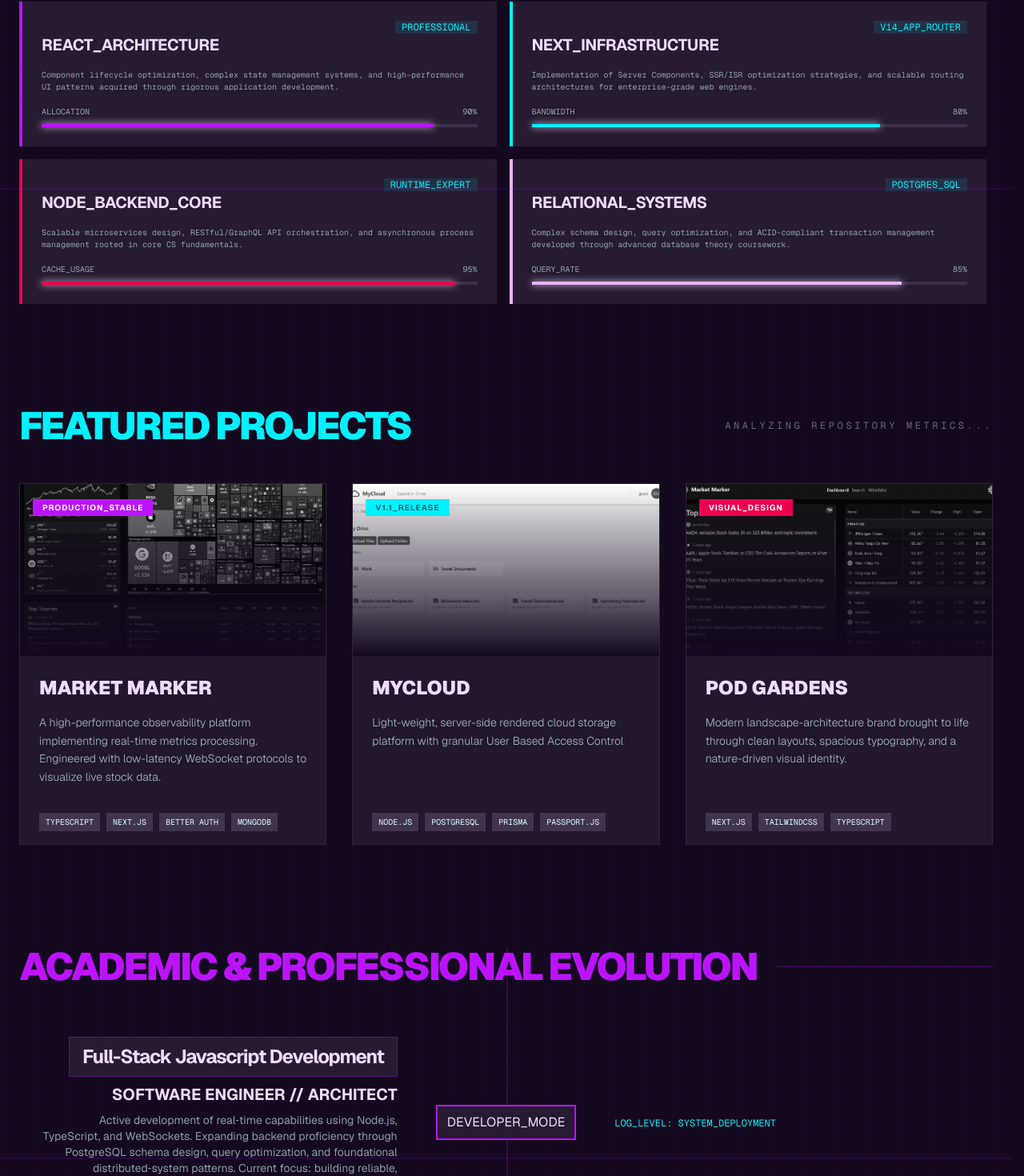
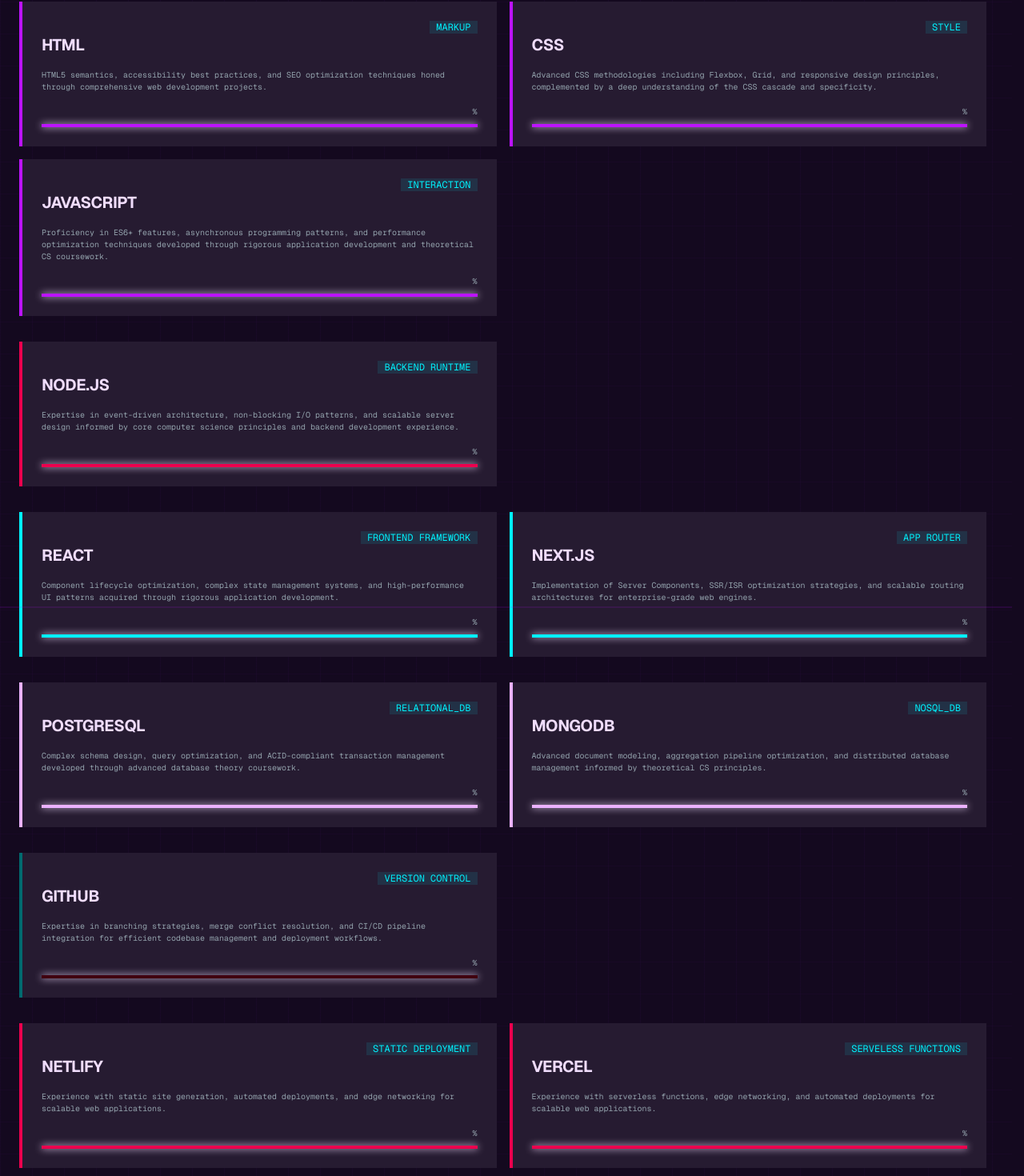
Before and after one commit to blitheryjibits/portfolio, a Next.js app: page / in a window 1280 px wide. Shown: the part 838-2308 px from the top of the page at 80% size. Built offline with nearby package versions, Linux system fonts and the light colour scheme.

Commit message:
UI: added skill cards to show the full range of my current tech stack

```diff
--- a/components/skills/SkillsSection.tsx
+++ b/components/skills/SkillsSection.tsx
@@ -17,43 +17,118 @@
 
       <div className="flex flex-col md:flex-row flex-wrap gap-4">
         <SkillCard
-          title="REACT_ARCHITECTURE"
-          tag="PROFESSIONAL"
-          description="Component lifecycle optimization, complex state management systems, and high-performance UI patterns acquired through rigorous application development."
-          metricLabel="ALLOCATION"
-          metricValue={90}
+          title="HTML"
+          tag="MARKUP"
+          description="HTML5 semantics, accessibility best practices, and SEO optimization techniques honed through comprehensive web development projects."
           borderColor="border-primary-container"
           barColor="bg-primary-container"
         />
-
         <SkillCard
-          title="NEXT_INFRASTRUCTURE"
-          tag="V14_APP_ROUTER"
-          description="Implementation of Server Components, SSR/ISR optimization strategies, and scalable routing architectures for enterprise-grade web engines."
-          metricLabel="BANDWIDTH"
-          metricValue={80}
+          title="CSS"
+          tag="STYLE"
+          description="Advanced CSS methodologies including Flexbox, Grid, and responsive design principles, complemented by a deep understanding of the CSS cascade and specificity."
+          borderColor="border-primary-container"
+          barColor="bg-primary-container"
+        />
+        <SkillCard
+          title="jAVASCRIPT"
+          tag="INTERACTION"
+          description="Proficiency in ES6+ features, asynchronous programming patterns, and performance optimization techniques developed through rigorous application development and theoretical CS coursework."
+          borderColor="border-primary-container"
+          barColor="bg-primary-container"
+        />
+        <div className="w-full"></div>
+        <SkillCard
+          title="Node.js"
+          tag="BACKEND RUNTIME"
+          description="Expertise in event-driven architecture, non-blocking I/O patterns, and scalable server design informed by core computer science principles and backend development experience."
+          borderColor="border-tertiary-container"
+          barColor="bg-tertiary-container"
+        />
+        <div className="w-full"></div>
+        <SkillCard
+          title="REACT"
+          tag="FRONTEND FRAMEWORK"
+          description="Component lifecycle optimization, complex state management systems, and high-performance UI patterns acquired through rigorous application development."
           borderColor="border-secondary-container"
           barColor="bg-secondary-container"
         />
 
         <SkillCard
-          title="NODE_BACKEND_CORE"
-          tag="RUNTIME_EXPERT"
-          description="Scalable microservices design, RESTful/GraphQL API orchestration, and asynchronous process management rooted in core CS fundamentals."
-          metricLabel="CACHE_USAGE"
-          metricValue={95}
+          title="Next.js"
+          tag="APP ROUTER"
+          description="Implementation of Server Components, SSR/ISR optimization strategies, and scalable routing architectures for enterprise-grade web engines."
+          borderColor="border-secondary-container"
+          barColor="bg-secondary-container"
+        />
+
+        <div className="w-full"></div>
+
+        <SkillCard
+          title="PostgreSQL"
+          tag="RELATIONAL_DB"
+          description="Complex schema design, query optimization, and ACID-compliant transaction management developed through advanced database theory coursework."
+          borderColor="border-primary"
+          barColor="bg-primary"
+        />
+        <SkillCard
+          title="MongoDB"
+          tag="NOSQL_DB"
+          description="Advanced document modeling, aggregation pipeline optimization, and distributed database management informed by theoretical CS principles."
+          borderColor="border-primary"
+          barColor="bg-primary"
+        />
+        <div className="w-full"></div>
+        <SkillCard
+          title="GitHub"
+          tag="VERSION CONTROL"
+          description="Expertise in branching strategies, merge conflict resolution, and CI/CD pipeline integration for efficient codebase management and deployment workflows."
+          borderColor="border-on-secondary-container"
+          barColor="bg-on-tertiary-fixed"
+        />
+        <div className="w-full"></div>
+        <SkillCard
+          title="Netlify"
+          tag="STATIC DEPLOYMENT"
+          description="Experience with static site generation, automated deployments, and edge networking for scalable web applications."
           borderColor="border-tertiary-container"
           barColor="bg-tertiary-container"
         />
 
         <SkillCard
-          title="RELATIONAL_SYSTEMS"
-          tag="POSTGRES_SQL"
-          description="Complex schema design, query optimization, and ACID-compliant transaction management developed through advanced database theory coursework."
-          metricLabel="QUERY_RATE"
-          metricValue={85}
-          borderColor="border-primary"
-          barColor="bg-primary"
+          title="Vercel"
+          tag="SERVELESS FUNCTIONS"
+          description="Experience with serverless functions, edge networking, and automated deployments for scalable web applications."
+          borderColor="border-tertiary-container"
+          barColor="bg-tertiary-container"
+        />
+        <SkillCard
+          title="Neon"
+          tag="DATABASE HOSTING"
+          description="Experience with cloud-native database solutions, serverless SQL, and scalable data management for modern web applications."
+          borderColor="border-tertiary-container"
+          barColor="bg-tertiary-container"
+        />
+        <SkillCard
+          title="Supabase"
+          tag="BaaS"
+          description="Experience with backend-as-a-service solutions, real-time database features, and integrated authentication for modern web applications."
+          borderColor="border-tertiary-container"
+          barColor="bg-tertiary-container"
+        />
+        <SkillCard
+          title="Render"
+          tag="PaaS"
+          description="Experience with platform-as-a-service solutions, automated deployments, and scalable web application hosting."
+          borderColor="border-tertiary-container"
+          barColor="bg-tertiary-container"
+        />
+        <SkillCard
+          title="Cloudflare"
+          tag="R2 OBJECT STORAGE"
+          description="Experience with edge networking, content delivery, and scalable object storage for modern web applications."
+          borderColor="border-tertiary-container"
+          barColor="bg-tertiary-container"
         />
       </div>
     </section>
```
